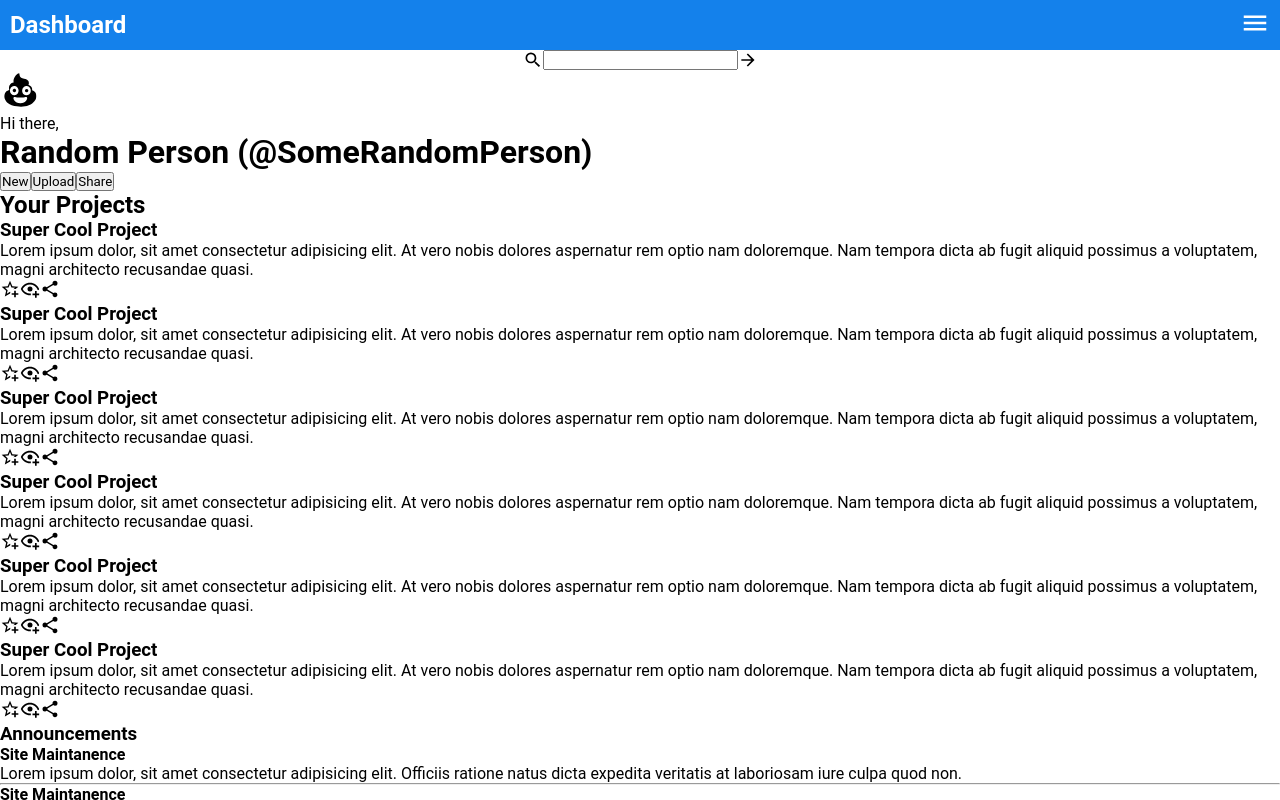
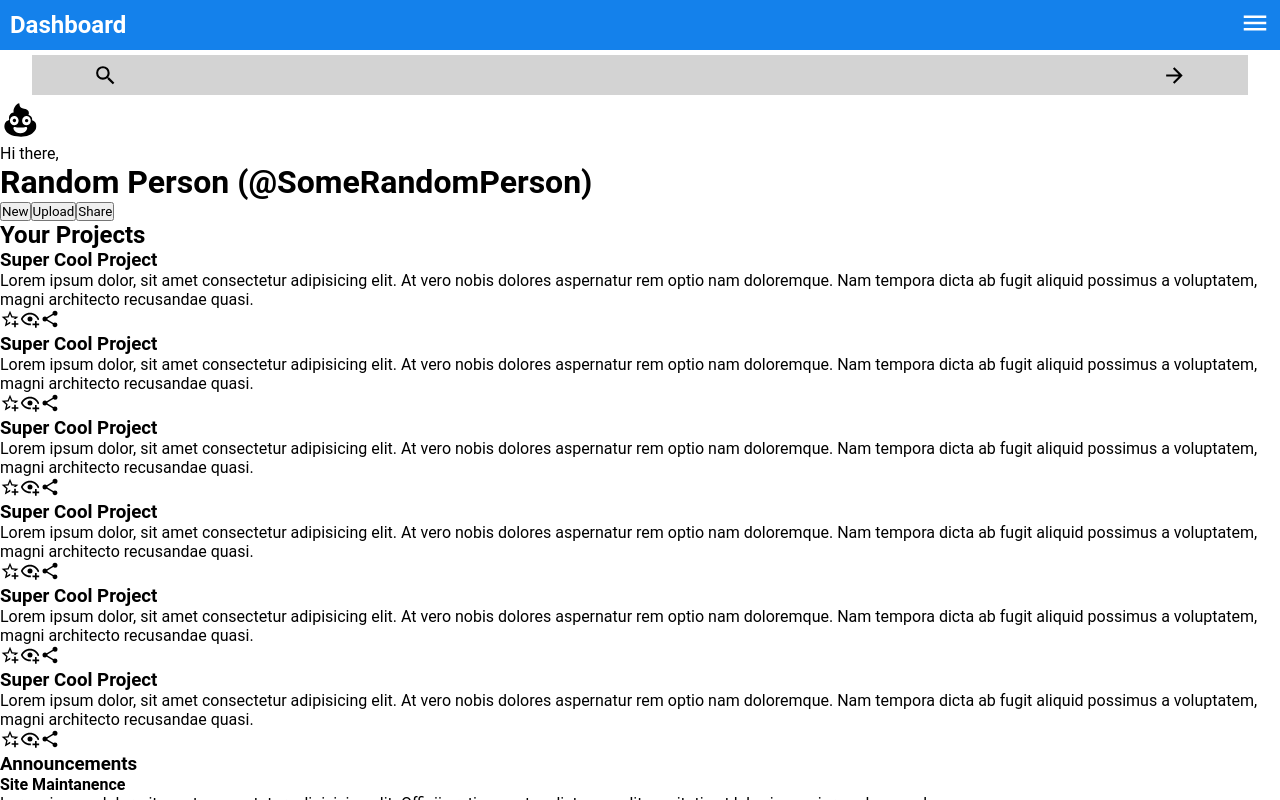
Before and after one commit to ImExtraPolite3/admin-dashboard, a React (Vite) app: page / in a window 1280 px wide. Shown: the top 800 px of the page. Built offline with nearby package versions, Linux system fonts and the light colour scheme; a web font is replaced by a local one.

Commit message:
finish styling nav bar

```diff
--- a/src/components/Header.jsx
+++ b/src/components/Header.jsx
@@ -10,9 +10,9 @@ export default function Header() {
   return (
     <header className="headers">
       <div>
-        <img src="magnify.svg" alt="" width="20px" />
+        <img src="magnify.svg" alt="" />
         <input type="text" />
-        <img src="arrow-right.svg" alt="" width="20px" />
+        <img src="arrow-right.svg" alt="" />
       </div>
       <div>
         <img src="emoticon-poop.svg" alt="" width="40px" />
--- a/src/index.css
+++ b/src/index.css
@@ -25,10 +25,23 @@ nav {
 .headers > div:first-child {
   display: flex;
   justify-content: center;
+  align-items: center;
+  background-color: lightgray;
+  margin: 5px auto;
+  height: 40px;
+  width: 95%;
 }
 
 .headers > div:first-child > input {
-  /* flex-grow: 1; */
+  height: inherit;
+  border: none;
+  background: none;
+  padding: 0 5px;
+  width: 85%;
+}
+
+.headers > div:first-child > img {
+  width: 25px;
 }
 
 .links > div > img {
```
